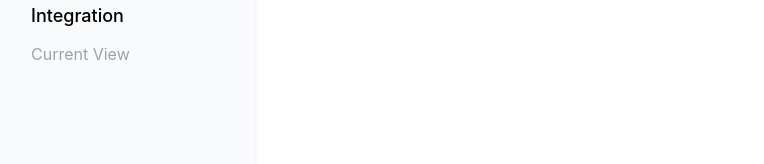
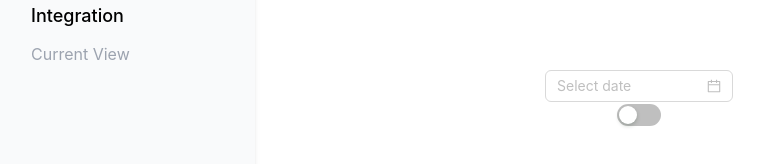
Before and after one commit to Urngoo/TravelSmarty, a React (Vite) app: page / in a window 1280 px wide. Shown: the part 302-466 px from the top of the page, without its empty margins (1-765 px from the left). Built offline with nearby package versions, Linux system fonts and the light colour scheme.

Commit message:
added toggle switch

```diff
--- a/package.json
+++ b/package.json
@@ -10,6 +10,7 @@
     "preview": "vite preview"
   },
   "dependencies": {
+    "antd": "^5.22.2",
     "react": "^18.3.1",
     "react-dom": "^18.3.1"
   },
--- a/src/App.jsx
+++ b/src/App.jsx
@@ -1,14 +1,17 @@
 import { useState } from "react";
-import reactLogo from "./assets/react.svg";
-import viteLogo from "/vite.svg";
 import "./App.css";
 import SideBar from "./dashboard/Sidebar";
+import { DatePicker } from 'antd';
+import ToggleSwitch from "./dashboard/toggle";
+
 
 function App() {
   const [count, setCount] = useState(0);//test hiiv
 
   return (
     <>
+      <DatePicker/>
+      <ToggleSwitch />
       <SideBar/>
     </>
   );
--- /dev/null
+++ b/src/dashboard/toggle.jsx
@@ -0,0 +1,17 @@
+import React, { useState } from 'react';
+import { Switch } from 'antd';
+
+const ToggleSwitch = () => {
+  const [checked, setChecked] = useState(false);
+
+  return (
+    <div>
+      <Switch
+        checked={checked}
+        onChange={() => setChecked(!checked)}
+      />
+    </div>
+  );
+};
+
+export default ToggleSwitch;
```
Also changed, not shown: 1 other file (tests, documents, lock files or other folders).
